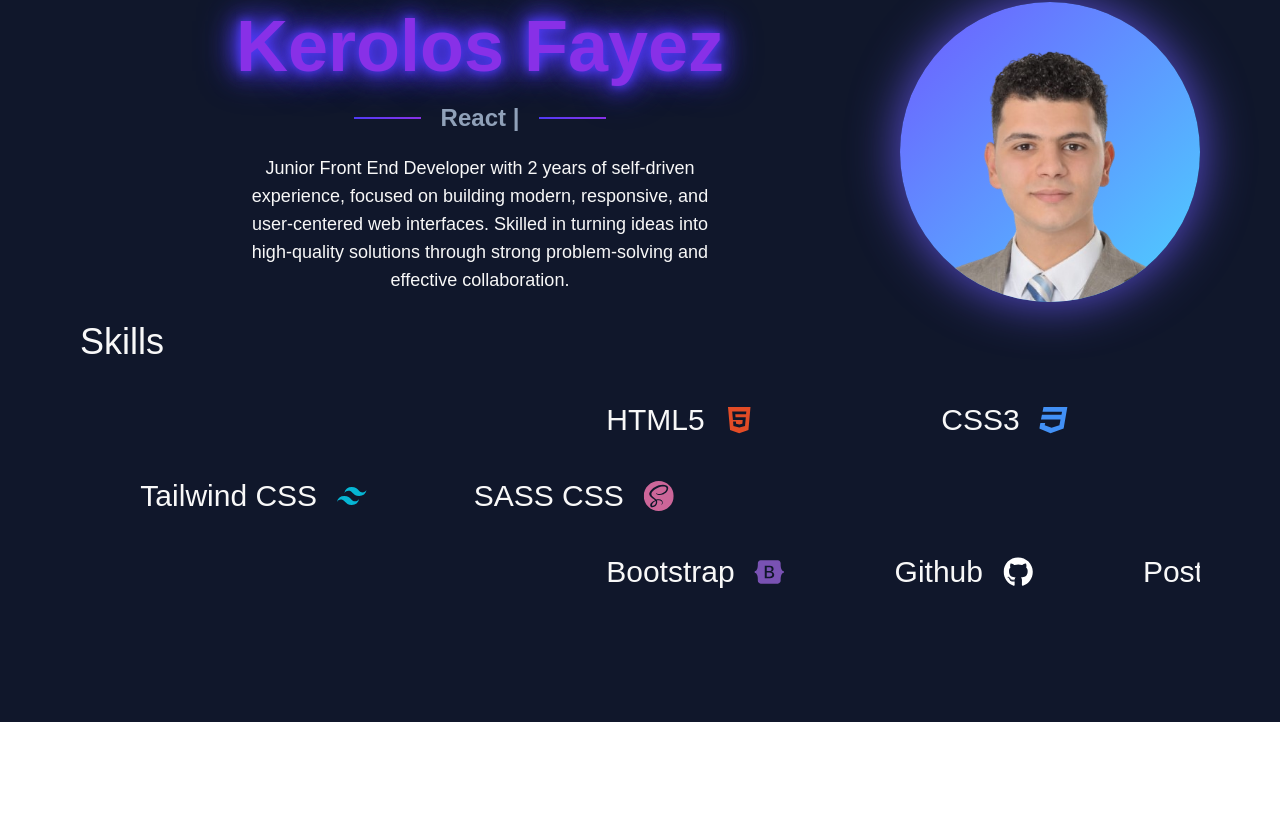
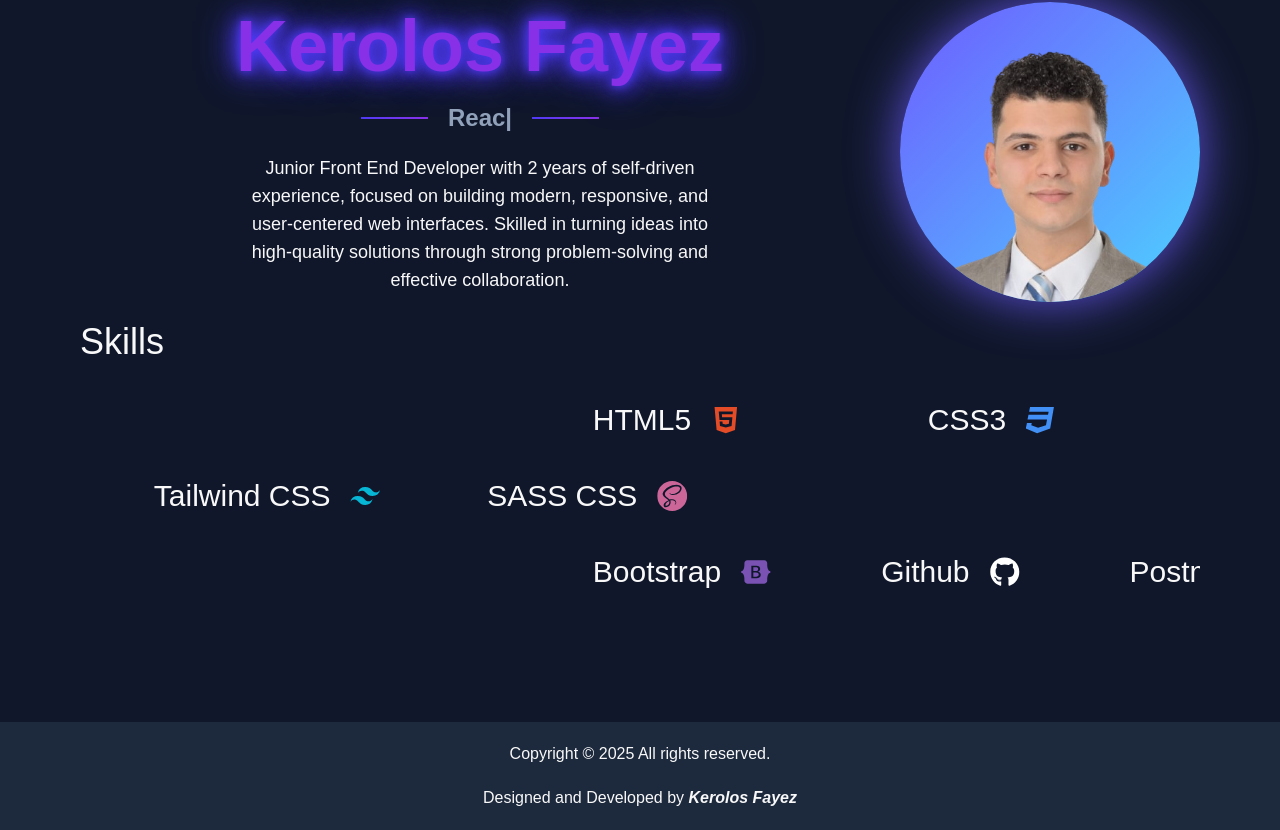
Before and after one commit to kero1019/portfolio, a Next.js app: page / in a window 1280 px wide. Shown: the part 158-988 px from the top of the page. Before the commit the page ends 880 px from the top, so only its background shows below. Built offline with nearby package versions, Linux system fonts and the light colour scheme.

Commit message:
feat: add Footer component and integrate it into the root layout

```diff
--- /dev/null
+++ b/src/Components/Footer.tsx
@@ -0,0 +1,10 @@
+import React from 'react'
+
+export default function Footer() {
+  return (
+    <div className='flex flex-col items-center justify-center gap-5 bg-(--second-background-color) text-(--white-color) py-5 px-40  '>
+        <h2>Copyright &copy; 2025 All rights reserved. </h2>
+        <span>Designed and Developed by <span className='font-bold italic'>Kerolos Fayez</span></span>
+    </div>
+  )
+}
--- a/src/app/layout.tsx
+++ b/src/app/layout.tsx
@@ -1,6 +1,6 @@
 import Navbar from "@/Components/Navbar";
 import "./globals.css";
-
+import Footer from "@/Components/Footer";
 
 export default function RootLayout({
   children,
@@ -14,6 +14,7 @@ export default function RootLayout({
       >
         <Navbar />
         {children}
+        <Footer />
       </body>
     </html>
   );
```
